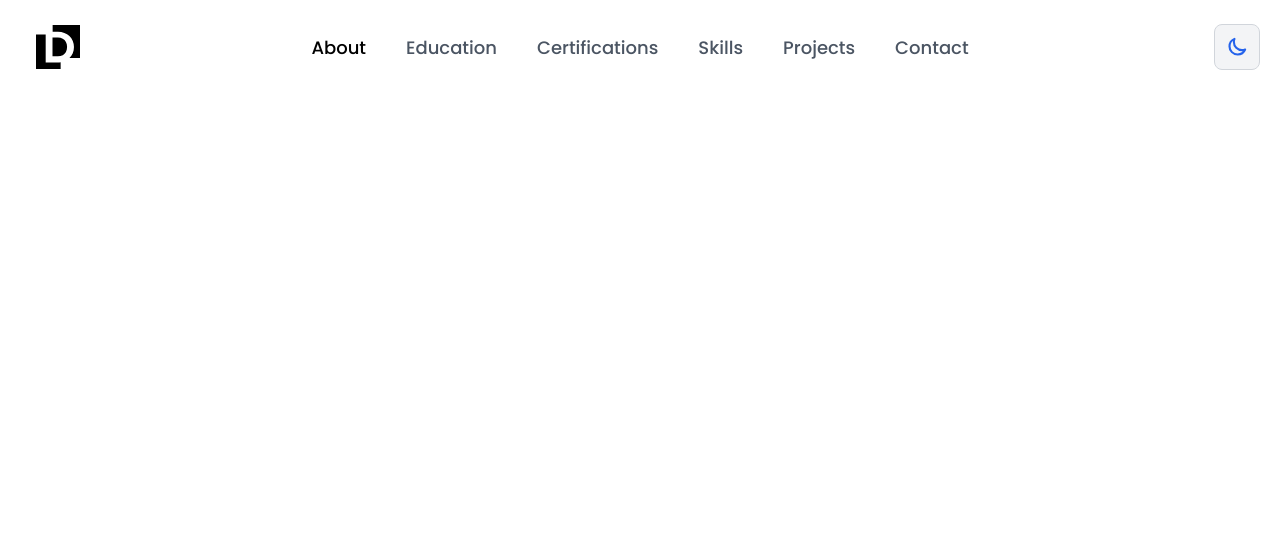
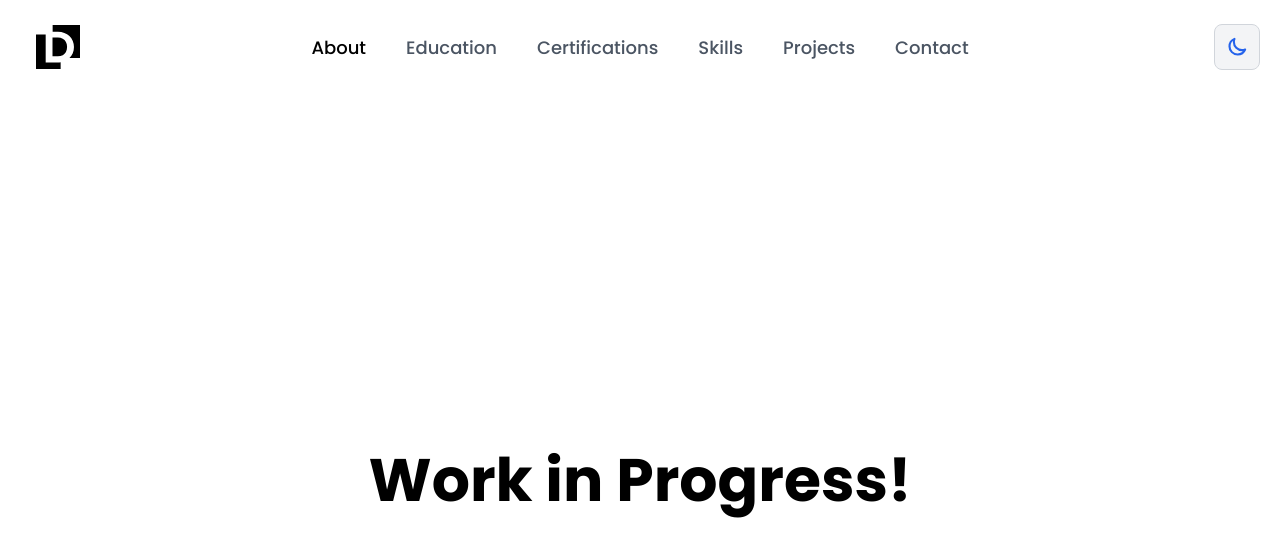
Before and after one commit to dom-l07/dominiclim.dev, an Astro site: page / in a window 1280 px wide. Built offline with nearby package versions, Linux system fonts and the light colour scheme; Astro itself is replaced by a stand-in of ours.

Commit message:
Added padding to main layout and WIP text on home page

```diff
--- a/src/layouts/Layout.astro
+++ b/src/layouts/Layout.astro
@@ -16,7 +16,7 @@ import '../styles/globals.css';
     <body class="text-white font-poppins">
         <Navbar client:load />
 
-        <main>
+        <main class="pt-20">
             <slot />
         </main>
     </body>
--- a/src/pages/index.astro
+++ b/src/pages/index.astro
@@ -4,7 +4,7 @@ import { Logo } from "../components/ui/Logo";
 ---
 
 <Layout>
-	<section>
-
+	<section class="flex items-center justify-center min-h-screen">
+		<h1 class="text-4xl md:text-6xl font-bold text-center">Work in Progress!</h1>
 	</section>
 </Layout>
```
